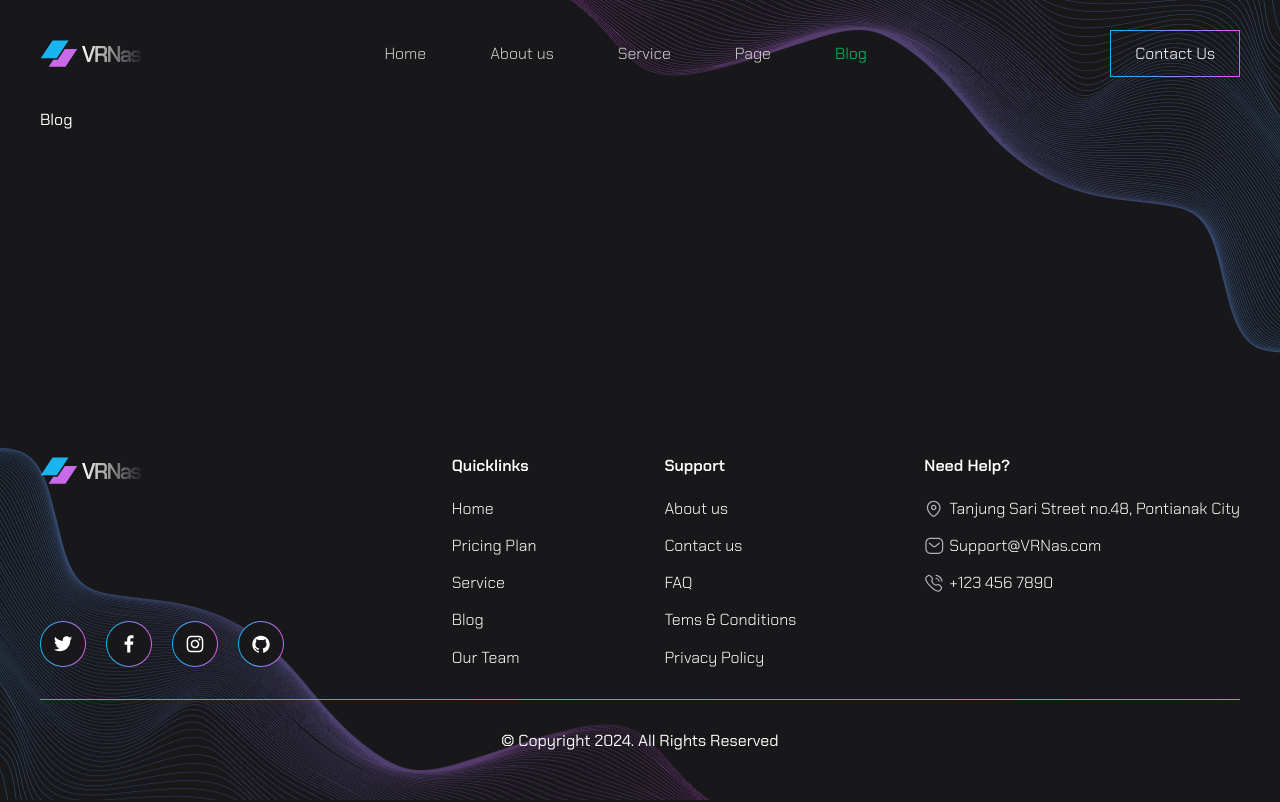
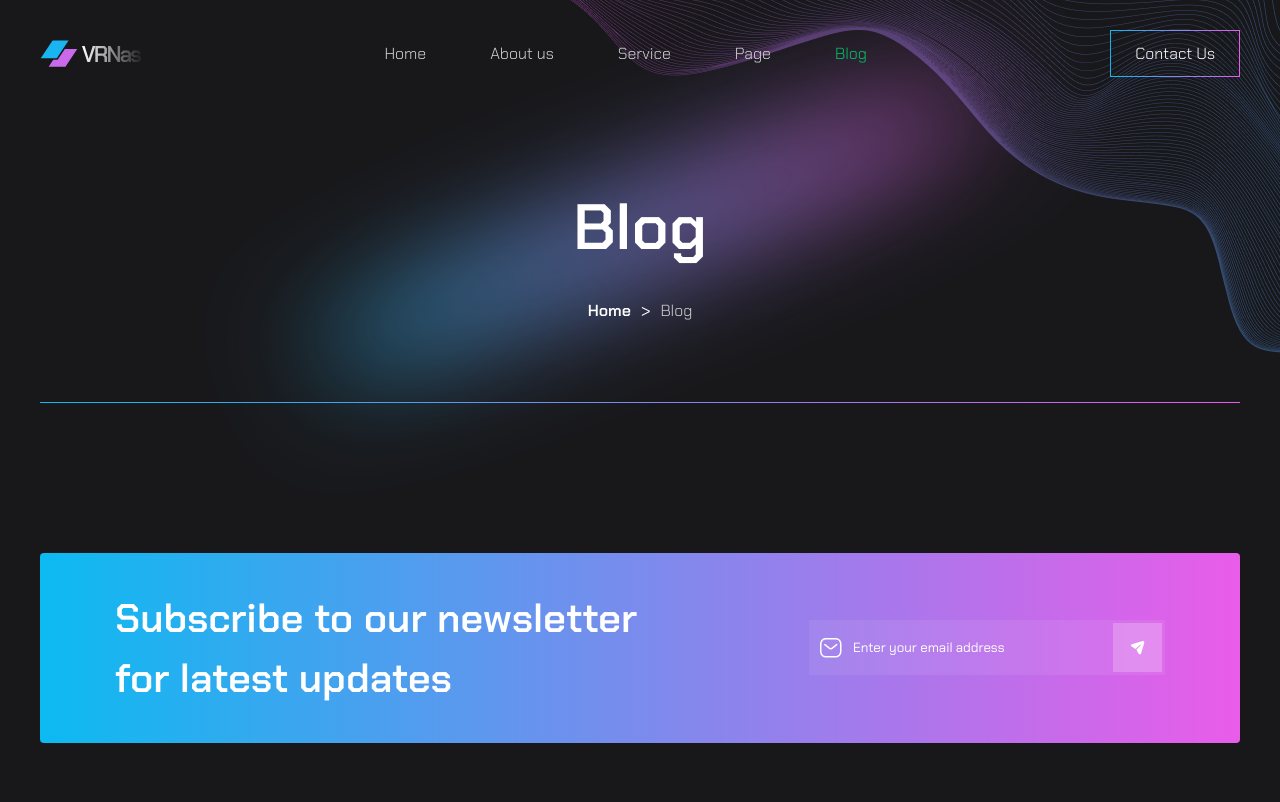
Before and after one commit to SunWillShineAgain/VRNas, a React (Vite) app: page /blog in a window 1280 px wide. Shown: the top 802 px of the page. Built offline with nearby package versions, Linux system fonts and the light colour scheme.

Commit message:
page layout added

```diff
--- a/src/components/ArticleSlider/ArticleSlider.jsx
+++ b/src/components/ArticleSlider/ArticleSlider.jsx
@@ -8,7 +8,6 @@ import 'swiper/css/navigation'
 import 'swiper/css/pagination'
 import Tag from '../Tag/Tag'
 import ArrowNextIcon from '../../assets/Icons/ArrowNextIcon'
-import Button from '../Button/Button'
 
 const ArticleSlider = ({ data }) => {
 	return (
--- a/src/index.scss
+++ b/src/index.scss
@@ -145,6 +145,10 @@ img {
 	user-select: none;
 }
 
+.gradient-bg {
+	position: relative;
+}
+
 .gradient-bg::before {
 	content: '';
 	position: absolute;
--- /dev/null
+++ b/src/layout/PageLayout.jsx
@@ -0,0 +1,27 @@
+import React from 'react'
+import Wrap from './Wrap'
+import Header from '../components/Header/Header'
+import Footer from '../components/Footer/Footer'
+import './PageLayout.scss'
+
+const PageLayout = ({ title, children }) => {
+	return (
+		<>
+			<Header />
+			<Wrap>
+				<div className='page '>
+					<div className='page__title gradient-bg'>{title}</div>
+					<div className='page__breadcrumps'>
+						<span>Home</span>
+						&gt;
+						<p className='page__breadcrumps-page'>{title}</p>
+					</div>
+				</div>
+				{children}
+			</Wrap>
+			<Footer />
+		</>
+	)
+}
+
+export default PageLayout
--- /dev/null
+++ b/src/layout/PageLayout.scss
@@ -0,0 +1,41 @@
+@import '../mixins/mixins.scss';
+
+.page {
+	text-align: center;
+	margin: 80px 0 150px;
+	padding-bottom: 77px;
+	border-bottom: 1px solid;
+	border-image: var(--color-gradient);
+	border-image-slice: 1;
+
+	&__title {
+		@include h1;
+
+		&.gradient-bg::before {
+			top: 50%;
+			left: 51%;
+			width: 60%;
+			height: 100%;
+			border-radius: 52% 48% 66% 31% / 63% 32% 68% 32%;
+			filter: blur(56px);
+			transform: translate(-50%, -50%) rotate(-20deg);
+		}
+
+		margin-bottom: 30px;
+	}
+
+	&__breadcrumps {
+		display: flex;
+		justify-content: center;
+		align-items: center;
+		gap: 10px;
+
+		span {
+			@include h11;
+		}
+
+		&-page {
+			@include body1;
+		}
+	}
+}
--- a/src/mixins/mixins.scss
+++ b/src/mixins/mixins.scss
@@ -26,6 +26,11 @@
 	line-height: 1.75;
 }
 
+@mixin h1 {
+	font-size: var(--h1);
+	font-weight: var(--bold);
+}
+
 @mixin h3 {
 	font-size: var(--h3);
 	font-weight: var(--semibold);
@@ -52,3 +57,8 @@
 	font-weight: var(--regular);
 	margin-bottom: 12px;
 }
+
+@mixin h11 {
+	font-size: var(--h11);
+	font-weight: var(--semibold);
+}
--- a/src/pages/AboutPage.jsx
+++ b/src/pages/AboutPage.jsx
@@ -1,8 +1,15 @@
 import React from 'react'
-import Layout from '../layout/Layout'
+import PageLayout from '../layout/PageLayout'
+import Subscribe from '../sections/Subscribe/Subscribe'
+import Partners from '../sections/Partners/Partners'
 
 const About = () => {
-	return <Layout>About</Layout>
+	return (
+		<PageLayout title='About Us'>
+			<Partners />
+			<Subscribe />
+		</PageLayout>
+	)
 }
 
 export default About
--- a/src/pages/BlogPage.jsx
+++ b/src/pages/BlogPage.jsx
@@ -1,8 +1,13 @@
 import React from 'react'
-import Layout from '../layout/Layout'
+import PageLayout from '../layout/PageLayout'
+import Subscribe from '../sections/Subscribe/Subscribe'
 
 const Blog = () => {
-	return <Layout>Blog</Layout>
+	return (
+		<PageLayout title='Blog'>
+			<Subscribe />
+		</PageLayout>
+	)
 }
 
 export default Blog
--- a/src/pages/Page.jsx
+++ b/src/pages/Page.jsx
@@ -1,8 +1,13 @@
 import React from 'react'
-import Layout from '../layout/Layout'
+import PageLayout from '../layout/PageLayout'
+import Subscribe from '../sections/Subscribe/Subscribe'
 
 const Page = () => {
-	return <Layout>Page</Layout>
+	return (
+		<PageLayout title='Page'>
+			<Subscribe />
+		</PageLayout>
+	)
 }
 
 export default Page
--- a/src/pages/ServicePage.jsx
+++ b/src/pages/ServicePage.jsx
@@ -1,12 +1,14 @@
 import React from 'react'
-import Layout from '../layout/Layout'
 import Service from '../sections/Service/Service'
+import PageLayout from '../layout/PageLayout'
+import Subscribe from '../sections/Subscribe/Subscribe'
 
 const ServicePage = () => {
 	return (
-		<Layout>
+		<PageLayout title='Service Page'>
 			<Service />
-		</Layout>
+			<Subscribe />
+		</PageLayout>
 	)
 }
 
--- a/src/sections/Hero/Hero.scss
+++ b/src/sections/Hero/Hero.scss
@@ -1,3 +1,5 @@
+@import '../../mixins/mixins.scss';
+
 .hero {
 	display: flex;
 	align-items: center;
@@ -17,9 +19,9 @@
 	}
 
 	&__title {
-		font-size: var(--h1);
+		@include h1;
+
 		margin-bottom: 12px;
-		font-weight: var(--bold);
 	}
 
 	&__text {
```
